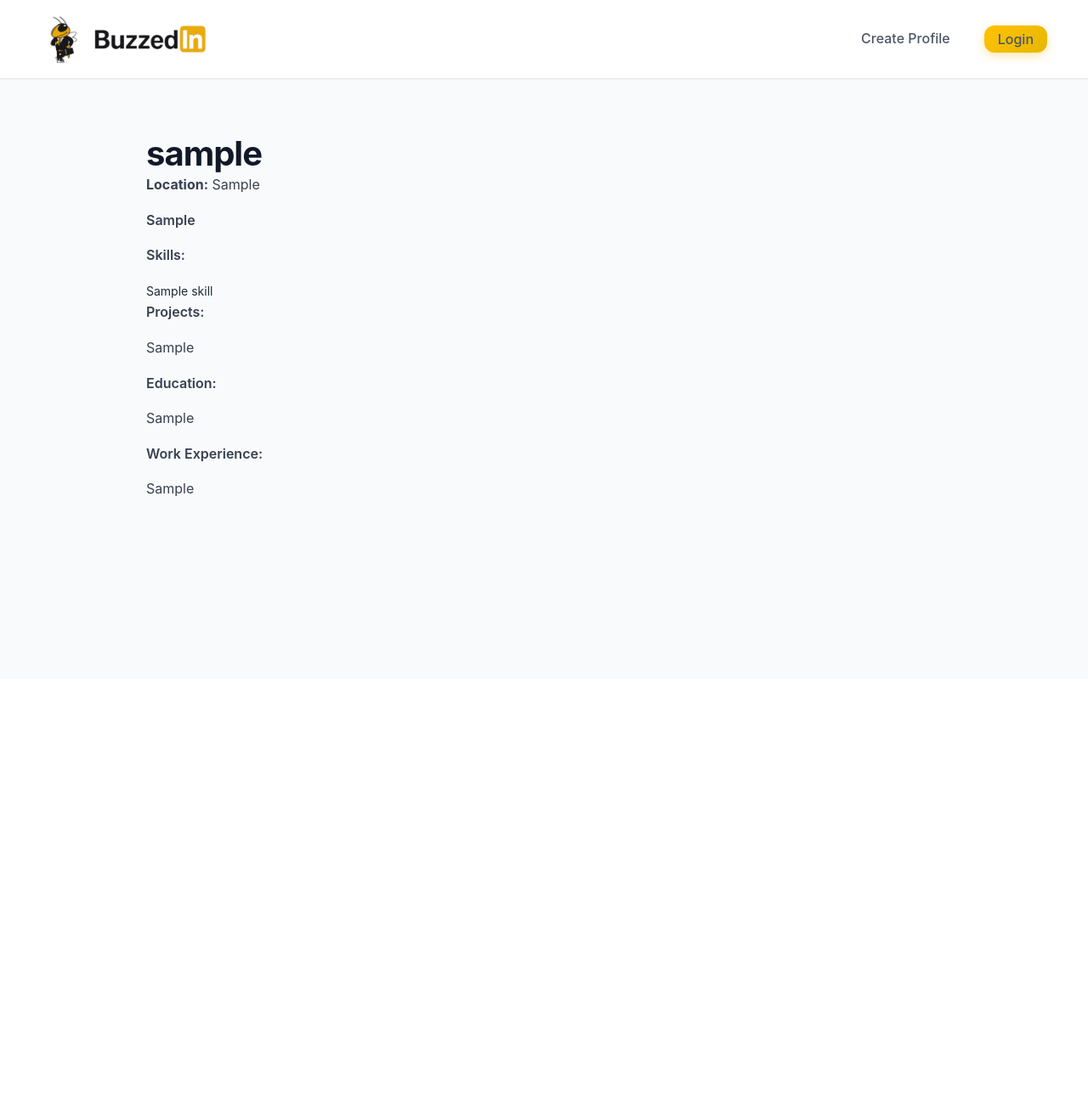
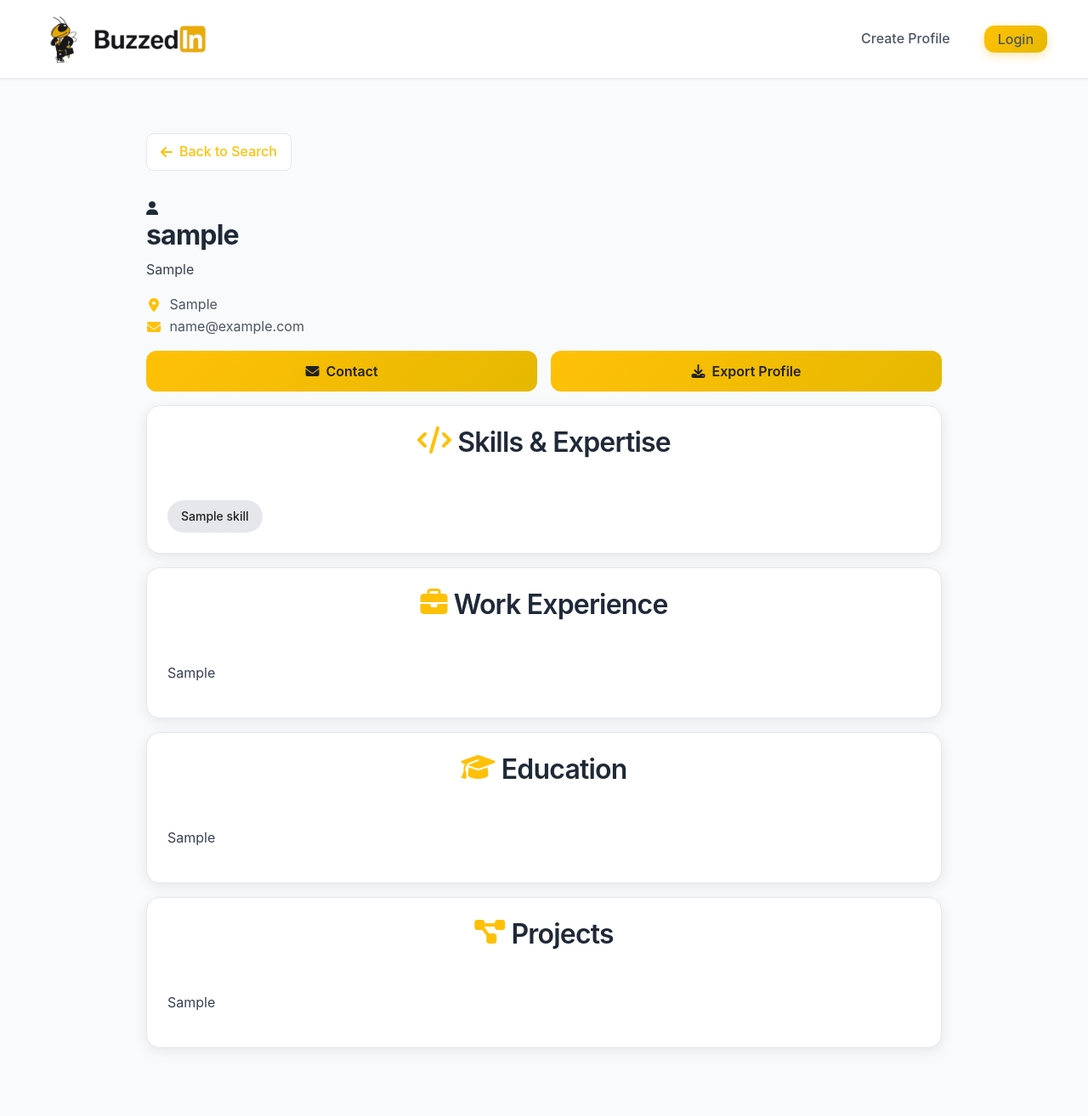
Before and after one commit to ntran306/GTJobSearch, a Django app: page /profiles/view/1/ in a window 1280 px wide. Shown: the whole page at 85% size. Before the commit the page ends 585 px from the top, so only its background shows below. Run offline with Django 5.2, Linux system fonts and the light colour scheme; tables that the repository leaves empty hold one stand-in row (values such as "Sample post").

Commit message:
updated view profile for candidates page

```diff
--- a/GTJobSearch/static/css/style.css
+++ b/GTJobSearch/static/css/style.css
@@ -773,6 +773,8 @@ main {
         margin-bottom: 2rem;
     }
 }
+
+
 
 /* ========================================
    CANDIDATE SEARCH FORM STYLING
@@ -2329,13 +2331,21 @@ form[action*="profile"] .btn {
     border-radius: 12px;
     font-weight: 600;
     transition: all 0.3s ease;
+    border: none;
+    cursor: pointer;
+    font-size: 1rem;
+    font-family: inherit;
+    line-height: 1;
+
 }
 
 .action-btn:hover {
+
     transform: translateY(-2px);
     box-shadow: 0 10px 25px rgba(102, 126, 234, 0.3);
-    color: white;
+    color: white !important;
     text-decoration: none;
+    background: var(--primary-700);
 }
 
 @media (max-width: 768px) {
--- a/profiles/templates/profiles/view_profile.html
+++ b/profiles/templates/profiles/view_profile.html
@@ -1,55 +1,148 @@
 {% extends 'base.html' %}
+{% block title %}{{ profile.user.username }}'s Profile | BuzzedIn{% endblock %}
+{% block content %}
+<div class="page-container">
+    <!-- Back Navigation -->
+    <div class="profile-nav">
+        <a href="{% url 'candidates:search_candidates' %}" class="back-link">
+            <i class="fas fa-arrow-left"></i> Back to Search
+        </a>
+    </div>
 
-{% block content %}
-<div class="container mx-auto px-6 py-10">
-  <div class="bg-white rounded-2xl shadow-lg p-8 max-w-2xl mx-auto">
+    <!-- Profile Header Card -->
+    <div class="profile-header-card">
+        <div class="profile-avatar-section">
+            <div class="avatar-circle">
+                <i class="fas fa-user"></i>
+            </div>
+        </div>
 
-    <h1 class="text-3xl font-bold text-indigo-700 mb-2">
-      {{ profile.user.username }}
-    </h1>
-
-    <p class="text-gray-600 mb-4">
-      <strong>Location:</strong> {{ profile.location|default:"—" }}
-    </p>
-
+        <div class="profile-header-info">
+            <h1 class="profile-name">{{ profile.user.username }}</h1>
             {% if profile.headline %}
-      <p class="text-gray-800 font-semibold mb-3">{{ profile.headline }}</p>
+            <p class="profile-headline">{{ profile.headline }}</p>
             {% endif %}
 
+            <div class="profile-meta">
+                <span class="meta-item">
+                    <i class="fas fa-map-marker-alt"></i>
+                    {{ profile.location|default:"Location not specified" }}
+                </span>
+                {% if profile.user.email %}
+                <span class="meta-item">
+                    <i class="fas fa-envelope"></i>
+                    {{ profile.user.email }}
+                </span>
+                {% endif %}
+            </div>
+        </div>
+
+        <!-- Action Buttons -->
+        <div class="action-buttons">
+            {% if profile.user.email %}
+            <a href="mailto:{{ profile.user.email }}" class="action-btn">
+                <i class="fas fa-envelope"></i> Contact
+            </a>
+            {% endif %}
+            <button class="action-btn" onclick="window.print()">
+                <i class="fas fa-download"></i> Export Profile
+            </button>
+        </div>
+    </div>
+
+    <!-- Profile Content Grid -->
+    <div class="profile-content-grid">
+
+        <!-- Skills Section -->
         {% if profile.skills.all %}
-      <div class="mb-4">
-        <p class="font-semibold text-gray-700 mb-1">Skills:</p>
+        <div class="profile-section">
+            <div class="section-header">
+                <h2><i class="fas fa-code"></i> Skills & Expertise</h2>
+            </div>
+            <div class="skills-display">
                 {% for skill in profile.skills.all %}
-          <span class="inline-block bg-gray-100 border border-gray-300 rounded-full px-3 py-1 text-sm mr-1 mb-1">
-            {{ skill.name }}
-          </span>
+                <span class="skill-tag">{{ skill.name }}</span>
                 {% empty %}
-          <span class="text-gray-500 text-sm">No skills listed.</span>
+                <p class="no-content">No skills listed.</p>
                 {% endfor %}
+            </div>
         </div>
         {% endif %}
 
-    {% if profile.projects %}
-      <div class="mb-4">
-        <p class="font-semibold text-gray-700 mb-1">Projects:</p>
-        <p class="text-gray-600 whitespace-pre-line">{{ profile.projects }}</p>
+        <!-- Work Experience Section -->
+        {% if profile.work_experience %}
+        <div class="profile-section">
+            <div class="section-header">
+                <h2><i class="fas fa-briefcase"></i> Work Experience</h2>
+            </div>
+            <div class="section-content">
+                <p class="formatted-text">{{ profile.work_experience }}</p>
+            </div>
         </div>
         {% endif %}
 
+        <!-- Education Section -->
         {% if profile.education %}
-      <div class="mb-4">
-        <p class="font-semibold text-gray-700 mb-1">Education:</p>
-        <p class="text-gray-600 whitespace-pre-line">{{ profile.education }}</p>
+        <div class="profile-section">
+            <div class="section-header">
+                <h2><i class="fas fa-graduation-cap"></i> Education</h2>
+            </div>
+            <div class="section-content">
+                <p class="formatted-text">{{ profile.education }}</p>
+            </div>
         </div>
         {% endif %}
 
-    {% if profile.work_experience %}
-      <div class="mb-4">
-        <p class="font-semibold text-gray-700 mb-1">Work Experience:</p>
-        <p class="text-gray-600 whitespace-pre-line">{{ profile.work_experience }}</p>
+        <!-- Projects Section -->
+        {% if profile.projects %}
+        <div class="profile-section full-width">
+            <div class="section-header">
+                <h2><i class="fas fa-project-diagram"></i> Projects</h2>
+            </div>
+            <div class="section-content">
+                <p class="formatted-text">{{ profile.projects }}</p>
+            </div>
+        </div>
+        {% endif %}
+
+        <!-- Portfolio/Links Section (if applicable) -->
+        {% if profile.portfolio_url or profile.linkedin_url or profile.github_url %}
+        <div class="profile-section full-width">
+            <div class="section-header">
+                <h2><i class="fas fa-link"></i> Links & Portfolio</h2>
+            </div>
+            <div class="profile-links">
+                {% if profile.portfolio_url %}
+                <a href="{{ profile.portfolio_url }}" target="_blank" class="profile-link">
+                    <i class="fas fa-globe"></i> Portfolio
+                </a>
+                {% endif %}
+                {% if profile.linkedin_url %}
+                <a href="{{ profile.linkedin_url }}" target="_blank" class="profile-link">
+                    <i class="fab fa-linkedin"></i> LinkedIn
+                </a>
+                {% endif %}
+                {% if profile.github_url %}
+                <a href="{{ profile.github_url }}" target="_blank" class="profile-link">
+                    <i class="fab fa-github"></i> GitHub
+                </a>
+                {% endif %}
+            </div>
         </div>
         {% endif %}
 
     </div>
+
+    <!-- Empty State -->
+    {% if not profile.skills.all and not profile.work_experience and not profile.education and not profile.projects %}
+    <div class="empty-profile-state">
+        <div class="empty-icon">
+            <i class="fas fa-user-circle"></i>
+        </div>
+        <h3>Profile Incomplete</h3>
+        <p>This candidate hasn't added much information to their profile yet.</p>
+    </div>
+    {% endif %}
+
 </div>
 {% endblock %}
```
Also changed, not shown: 1 other file. Lines whose indentation alone changed are shown as unchanged.
